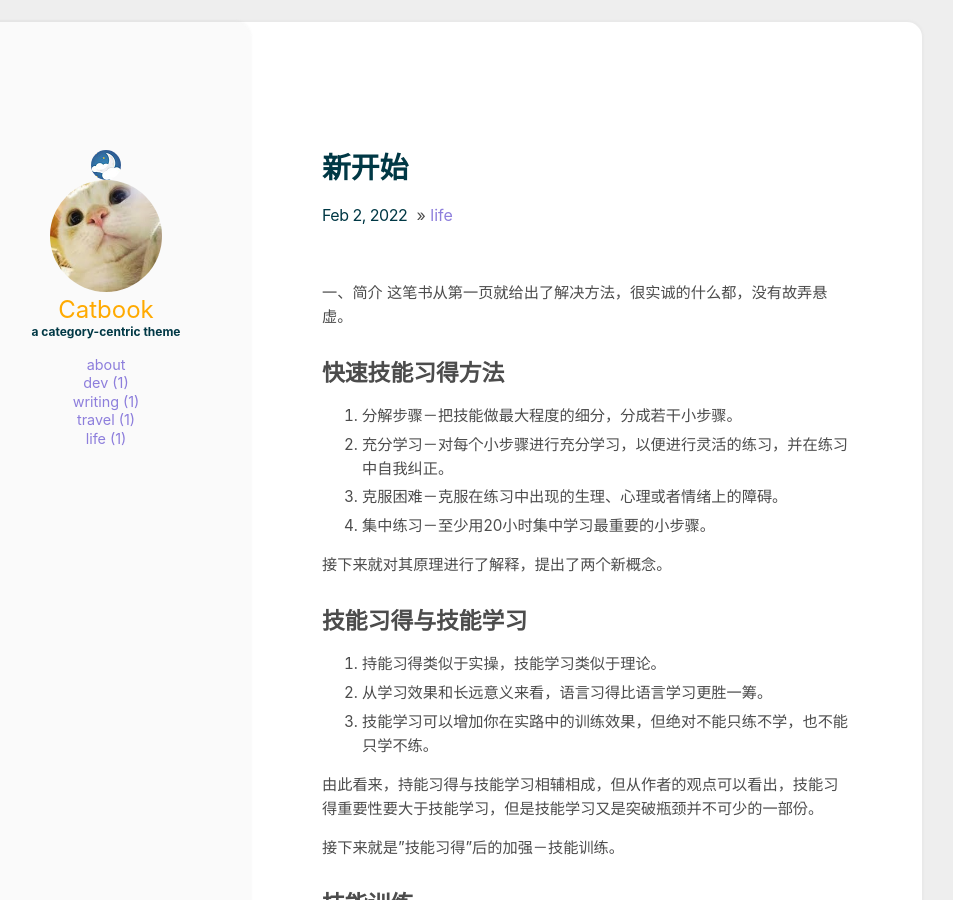
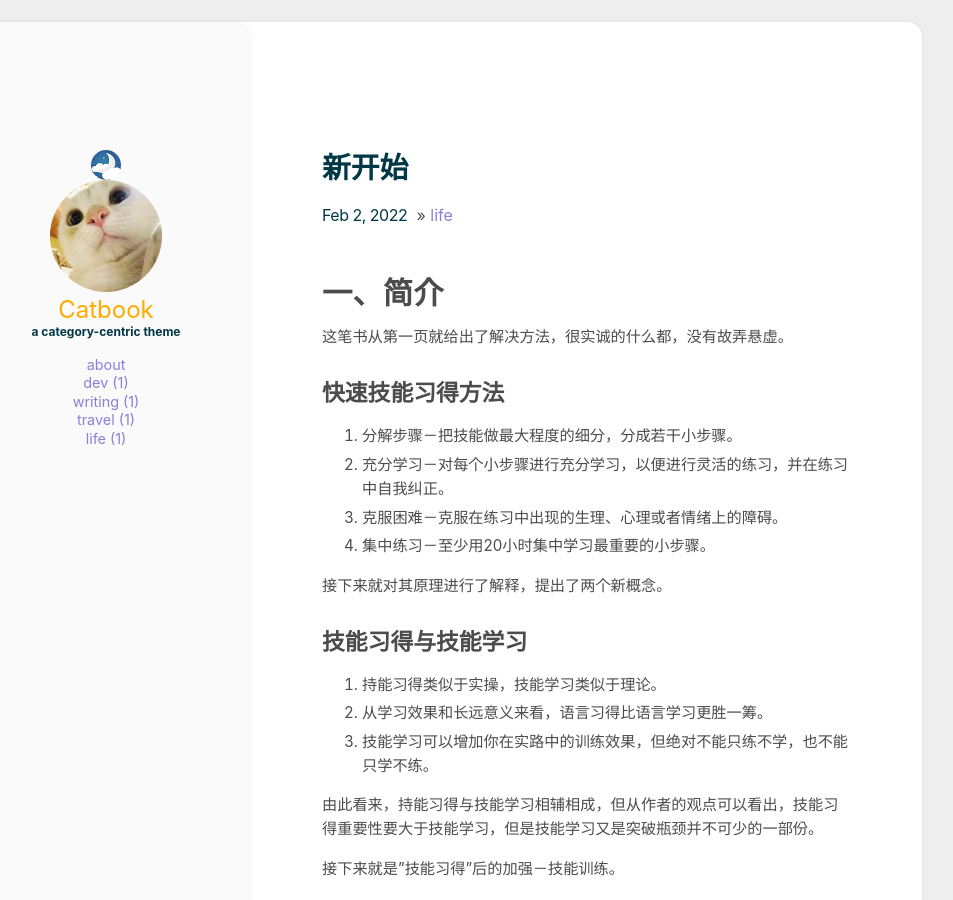
Before and after one commit to superlin2017/superlin2017.github.io, a Jekyll site: the page built from _posts/2022-02-02-blog.md, in a window 1280 px wide and 900 px high. Shown: the whole window, without its empty margins (198-1151 px from the left). Built offline with Jekyll 4.4.1, drawn with Linux system fonts in a browser that asks for light colours.

```diff
--- a/_posts/2022-02-02-blog.md
+++ b/_posts/2022-02-02-blog.md
@@ -4,7 +4,7 @@ categories: [life]
 comments: true
 ---
 
-一、简介
+# 一、简介
 这笔书从第一页就给出了解决方法，很实诚的什么都，没有故弄悬虚。
 ## 快速技能习得方法
 1. 分解步骤－把技能做最大程度的细分，分成若干小步骤。
```
